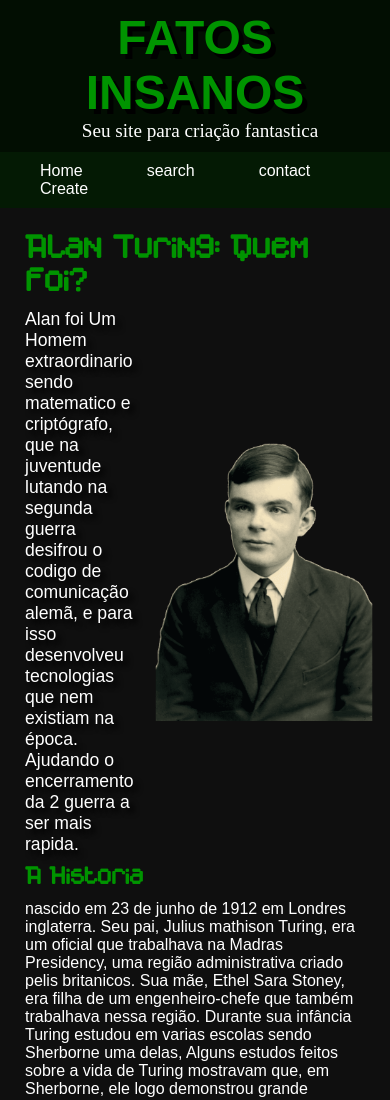
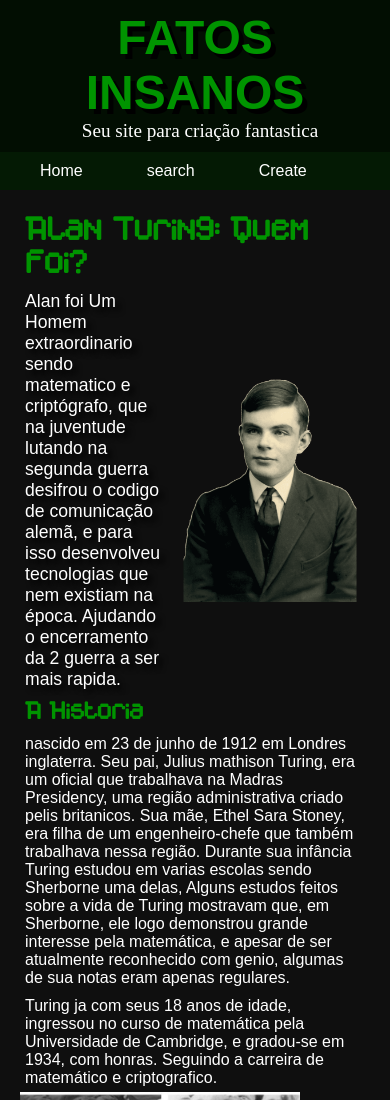
Before and after one commit to MatheusFelipeFreire/Projeto-Turing, a plain HTML site: page index.html in a window 390 px wide. Shown: the top 1100 px of the page. Drawn offline with Linux system fonts and the light colour scheme; a web font is replaced by a local one.

Commit message:
atualizaçao dnv kk

```diff
--- a/index.html
+++ b/index.html
@@ -18,7 +18,6 @@
     <nav>
         <a href="">Home</a>
         <a href="">search</a>
-        <a href="">contact</a>
         <a href="">Create</a>
     </nav>
 
--- a/style.css
+++ b/style.css
@@ -161,7 +161,7 @@ div.esquerda{
 @media (max-width: 600px) {
 
     div.esquerda > img{
-        width: 250px;
+        width: 200px;
     }
 
     div.esquerda > p{
```
